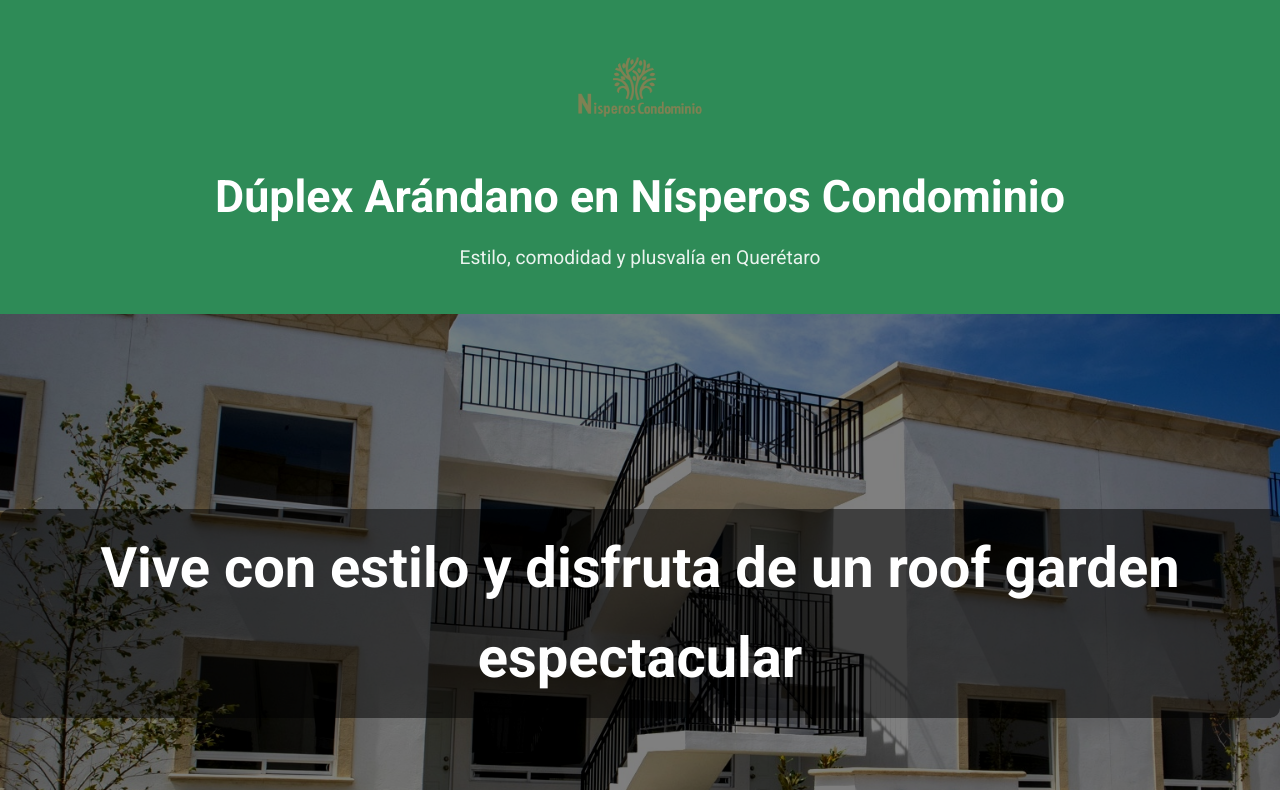
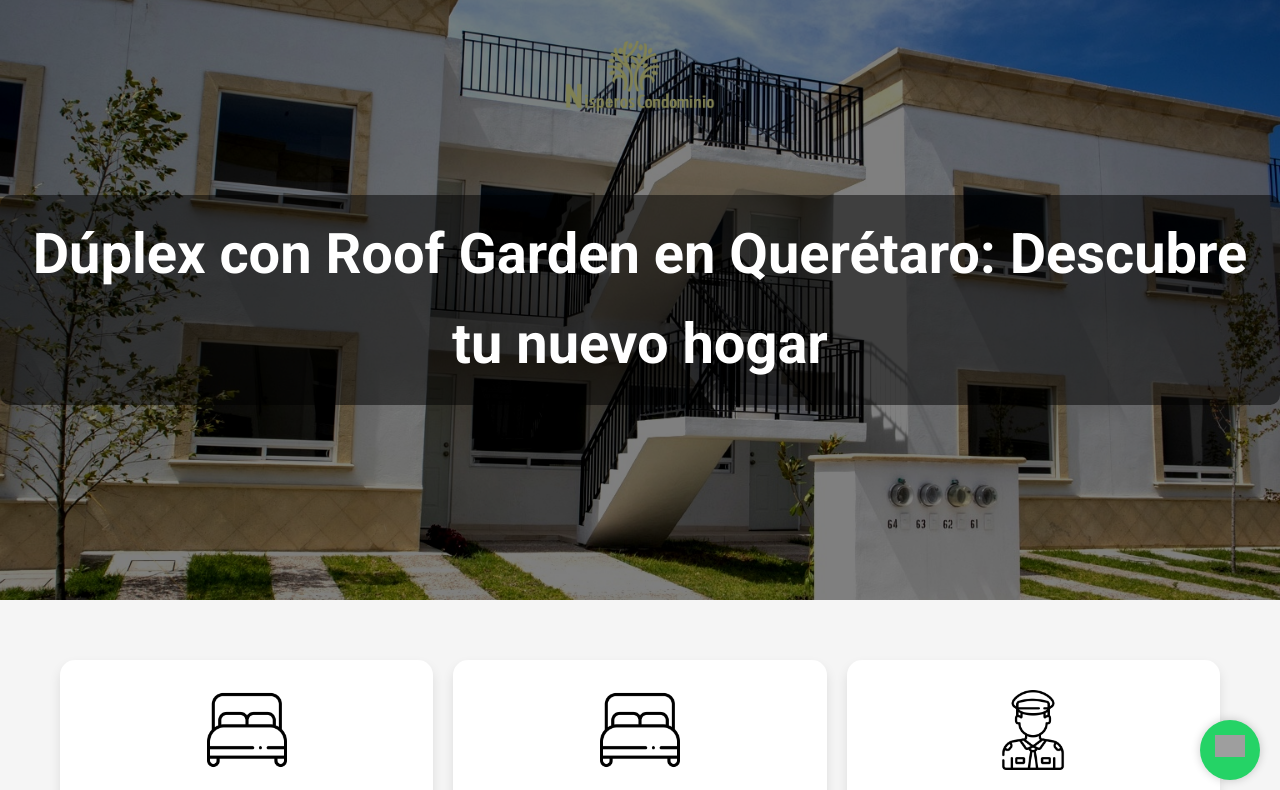
Before and after one commit to AbundaCreativo/DuplexArandano, a plain HTML site: page index.html in a window 1280 px wide. Shown: the top 790 px of the page. Drawn offline with Linux system fonts and the light colour scheme; grey boxes are pictures that could not be loaded.

Commit message:
Update index.html

```diff
--- a/index.html
+++ b/index.html
@@ -26,27 +26,18 @@
 
     /* Header */
     header {
-      background-color: #2E8B57; /* Verde del logo */
-      padding: 40px 20px;
+      padding: 20px;
       text-align: center;
       color: #fff;
-      position: relative;
+      position: absolute;
+      top: 0;
+      left: 0;
+      right: 0;
+      z-index: 3;
     }
 
     header img {
-      width: 150px;
-      margin-bottom: 20px;
-    }
-
-    header h1 {
-      font-size: 2.8rem;
-      margin-bottom: 10px;
-      font-weight: 700;
-    }
-
-    header p {
-      font-size: 1.2rem;
-      opacity: 0.9;
+      width: 180px;
     }
 
     /* CTA Button */
@@ -224,10 +215,6 @@
         flex-direction: column;
       }
 
-      header h1 {
-        font-size: 2.5rem;
-      }
-
       .hero h2 {
         font-size: 2.5rem;
       }
@@ -248,15 +235,13 @@
   <!-- Header -->
   <header>
     <img src="logonisperos.png" alt="Nísperos Condominio Logo">
-    <h1>Dúplex Arándano en Nísperos Condominio</h1>
-    <p>Estilo, comodidad y plusvalía en Querétaro</p>
   </header>
 
   <!-- Hero Section -->
   <section class="hero">
     <div class="hero-overlay"></div>
     <div class="hero-content">
-      <h2>Vive con estilo y disfruta de un roof garden espectacular</h2>
+      <h2>Dúplex con Roof Garden en Querétaro: Descubre tu nuevo hogar</h2>
     </div>
   </section>
 
@@ -282,4 +267,23 @@
   <!-- Call to Action Section -->
   <div class="cta-section">
     <h2>¿Listo para conocer tu nuevo hogar?</h2>
-    <p>Agenda una visita
+    <p>Agenda una visita y descubre por qué Nísperos Condominio es la mejor opción para ti.</p>
+    <button class="cta-button">
+      <a href="#formulario-contacto">¡Agenda tu visita ahora!</a>
+    </button>
+  </div>
+
+  <!-- WhatsApp Button -->
+  <div class="whatsapp-button">
+    <a href="https://wa.me/5214422501632" target="_blank">
+      <img src="https://upload.wikimedia.org/wikipedia/commons/6/6b/WhatsApp.svg" alt="WhatsApp">
+    </a>
+  </div>
+
+  <!-- Footer -->
+  <footer>
+    <p>&copy; 2024 Nísperos Condominio. Todos los derechos reservados.</p>
+  </footer>
+
+</body>
+</html>
```
